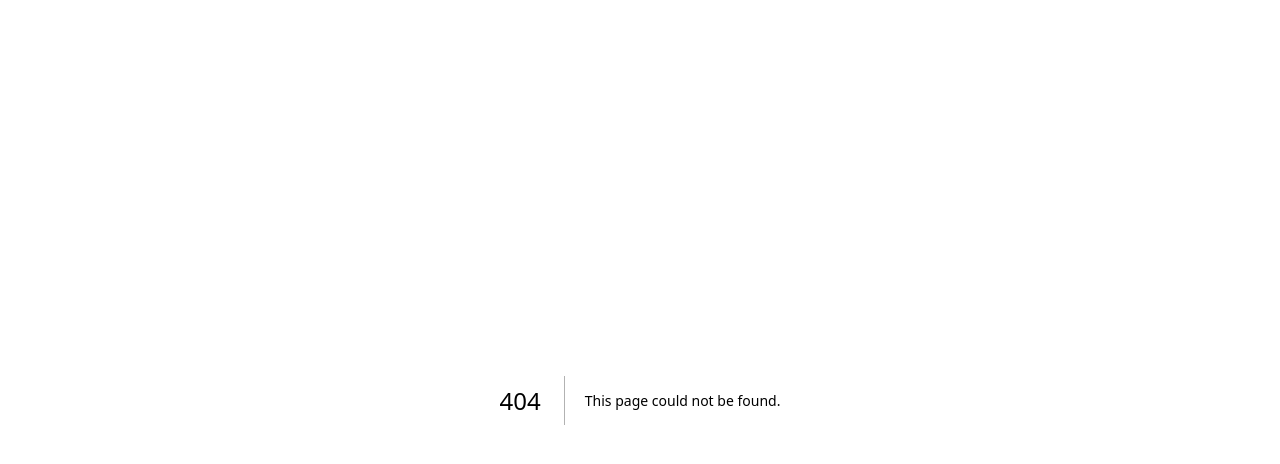
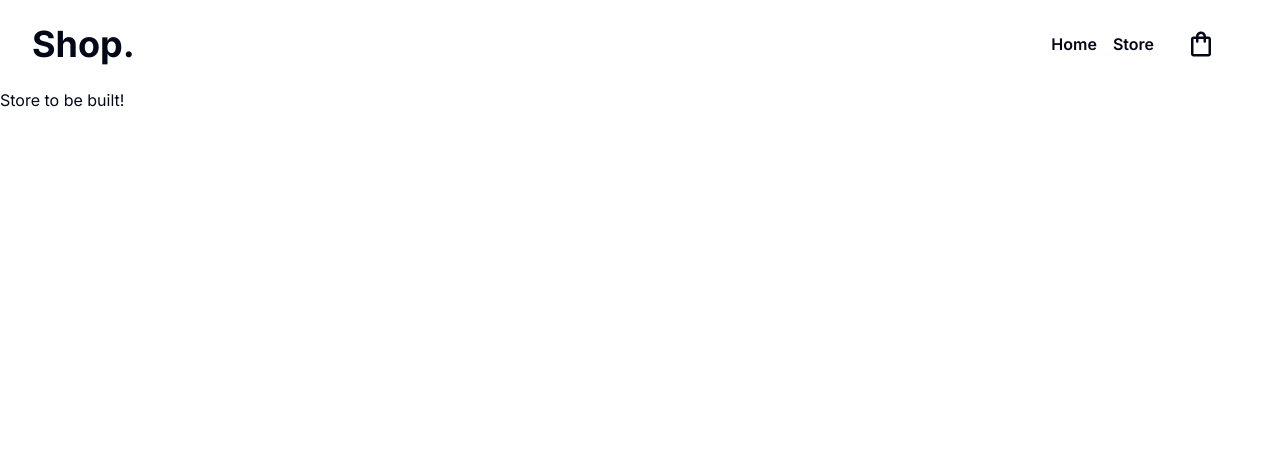
Before and after one commit to sobrands/shopping-cart, a Next.js app: page /store in a window 1280 px wide. Before the commit this address had no page. Shown: the top 464 px of the page. Built offline with nearby package versions, Linux system fonts and the light colour scheme.

Commit message:
Made NavBar layout

```diff
--- a/package.json
+++ b/package.json
@@ -9,12 +9,14 @@
     "lint": "next lint"
   },
   "dependencies": {
+    "@radix-ui/react-tooltip": "^1.0.7",
     "class-variance-authority": "^0.7.0",
     "clsx": "^2.1.1",
     "lucide-react": "^0.378.0",
     "next": "14.2.3",
     "react": "^18",
     "react-dom": "^18",
+    "react-icons": "^5.2.1",
     "tailwind-merge": "^2.3.0",
     "tailwindcss-animate": "^1.0.7"
   },
--- a/src/app/layout.js
+++ b/src/app/layout.js
@@ -1,7 +1,8 @@
 import { Inter } from "next/font/google";
+import { cn } from "@/lib/utils";
 import "./globals.css";
 
-import { cn } from "@/lib/utils";
+import NavBar from "@/components/NavBar/NavBar";
 
 const inter = Inter({
   subsets: ["latin"],
@@ -22,6 +23,7 @@
           inter.variable,
         )}
       >
+        <NavBar />
         {children}
       </body>
     </html>
--- /dev/null
+++ b/src/app/store/page.jsx
@@ -0,0 +1,7 @@
+import React from "react";
+
+const Page = () => {
+  return <div>Store to be built!</div>;
+};
+
+export default Page;
--- /dev/null
+++ b/src/components/NavBar/NavBag.jsx
@@ -0,0 +1,25 @@
+import React from "react";
+import { MdOutlineShoppingBag } from "react-icons/md";
+import {
+  Tooltip,
+  TooltipContent,
+  TooltipProvider,
+  TooltipTrigger,
+} from "@/components/ui/tooltip";
+
+const NavBag = () => {
+  return (
+    <TooltipProvider delayDuration={50}>
+      <Tooltip>
+        <TooltipTrigger asChild>
+          <MdOutlineShoppingBag className="text-3xl" />
+        </TooltipTrigger>
+        <TooltipContent>
+          <p>To be built!</p>
+        </TooltipContent>
+      </Tooltip>
+    </TooltipProvider>
+  );
+};
+
+export default NavBag;
--- a/src/components/NavBar/NavBar.jsx
+++ b/src/components/NavBar/NavBar.jsx
@@ -0,0 +1,21 @@
+import React from "react";
+import Link from "next/link";
+
+import NavLink from "./NavLink";
+import NavBag from "./NavBag";
+
+const NavBar = () => {
+  return (
+    <header className="flex items-center justify-between px-8 py-6">
+      <Link href="/" className="text-4xl font-bold">
+        Shop.
+      </Link>
+      <div className="flex gap-8 items-center pr-8">
+        <NavLink />
+        <NavBag />
+      </div>
+    </header>
+  );
+};
+
+export default NavBar;
--- /dev/null
+++ b/src/components/NavBar/NavLink.jsx
@@ -0,0 +1,23 @@
+import React from "react";
+import Link from "next/link";
+
+const NavLink = () => {
+  return (
+    <div className="flex gap-4">
+      <Link
+        className="font-semibold hover:underline underline-offset-4 decoration-2"
+        href="/"
+      >
+        Home
+      </Link>
+      <Link
+        className="font-semibold hover:underline underline-offset-4 decoration-2"
+        href="/store"
+      >
+        Store
+      </Link>
+    </div>
+  );
+};
+
+export default NavLink;
--- /dev/null
+++ b/src/components/ui/tooltip.jsx
@@ -0,0 +1,26 @@
+"use client"
+
+import * as React from "react"
+import * as TooltipPrimitive from "@radix-ui/react-tooltip"
+
+import { cn } from "@/lib/utils"
+
+const TooltipProvider = TooltipPrimitive.Provider
+
+const Tooltip = TooltipPrimitive.Root
+
+const TooltipTrigger = TooltipPrimitive.Trigger
+
+const TooltipContent = React.forwardRef(({ className, sideOffset = 4, ...props }, ref) => (
+  <TooltipPrimitive.Content
+    ref={ref}
+    sideOffset={sideOffset}
+    className={cn(
+      "z-50 overflow-hidden rounded-md border bg-popover px-3 py-1.5 text-sm text-popover-foreground shadow-md animate-in fade-in-0 zoom-in-95 data-[state=closed]:animate-out data-[state=closed]:fade-out-0 data-[state=closed]:zoom-out-95 data-[side=bottom]:slide-in-from-top-2 data-[side=left]:slide-in-from-right-2 data-[side=right]:slide-in-from-left-2 data-[side=top]:slide-in-from-bottom-2",
+      className
+    )}
+    {...props} />
+))
+TooltipContent.displayName = TooltipPrimitive.Content.displayName
+
+export { Tooltip, TooltipTrigger, TooltipContent, TooltipProvider }
```
Also changed, not shown: 1 other file (tests, documents, lock files or other folders).
